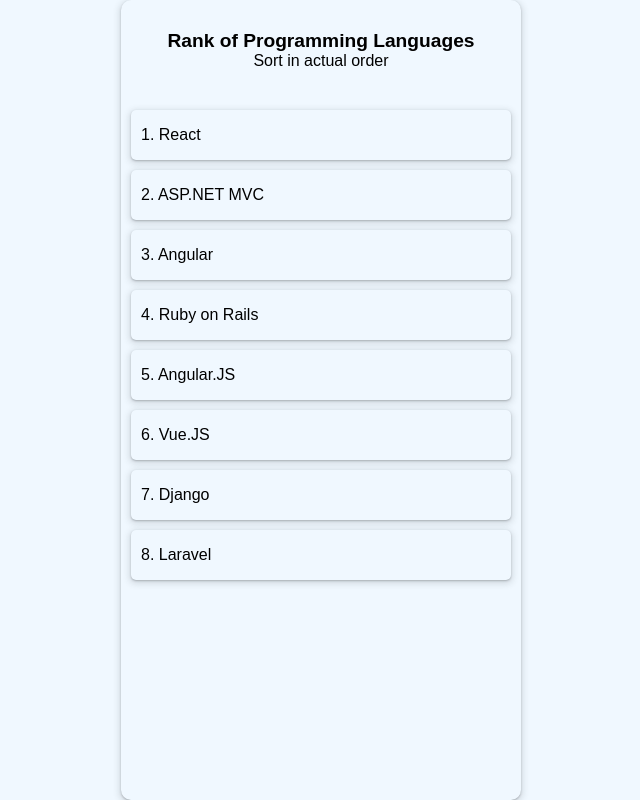
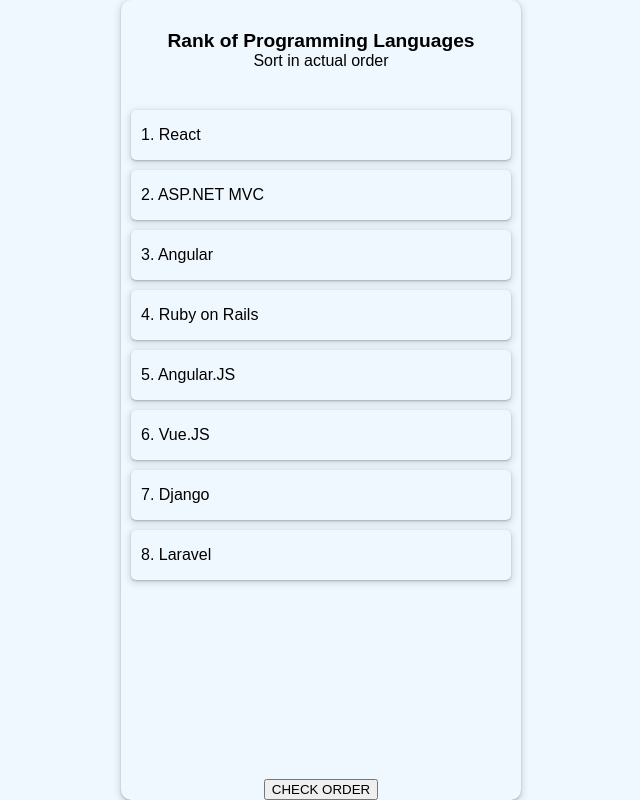
Before and after one commit to juandrepanther/Drag-React, a React (Create React App) app: page / in a window 1280 px wide. Shown: the whole page, without its empty margins (319-959 px from the left). Built offline with nearby package versions, Linux system fonts and the light colour scheme; the HTML template or start-up script is replaced by a standard one; a web font is replaced by a local one.

Commit message:
added Check Order func

```diff
--- a/src/App.js
+++ b/src/App.js
@@ -11,6 +11,17 @@
  { name: 'Vue.JS', id: 6 },
  { name: 'Django', id: 7 },
  { name: 'Laravel', id: 8 },
+]
+
+let CHECK_LIST = [
+ 'React',
+ 'ASP.NET MVC',
+ 'Angular',
+ 'Ruby on Rails',
+ 'Angular.JS',
+ 'Vue.JS',
+ 'Django',
+ 'Laravel',
 ]
 
 export default function App() {
@@ -51,6 +62,19 @@
   setList(listClone)
  }
 
+ //CHECK ORDER FUNCTION
+ const checkOrderHandler = () => {
+  list.forEach((item, index) => {
+   if (item.name === CHECK_LIST[index]) {
+    const correct = document.getElementById(`${index}`)
+    correct.style.color = 'green'
+   } else {
+    const incorrect = document.getElementById(`${index}`)
+    incorrect.style.color = 'red'
+   }
+  })
+ }
+
  return (
   <div className='app'>
    <div className='list-container'>
@@ -62,6 +86,7 @@
      {list.map((item, index) => {
       return (
        <div
+        id={index}
         key={index}
         draggable
         onDragStart={() => onDragStart(item)}
@@ -75,6 +100,7 @@
       )
      })}
     </div>
+    <button onClick={() => checkOrderHandler()}>CHECK ORDER</button>
    </div>
   </div>
  )
```
